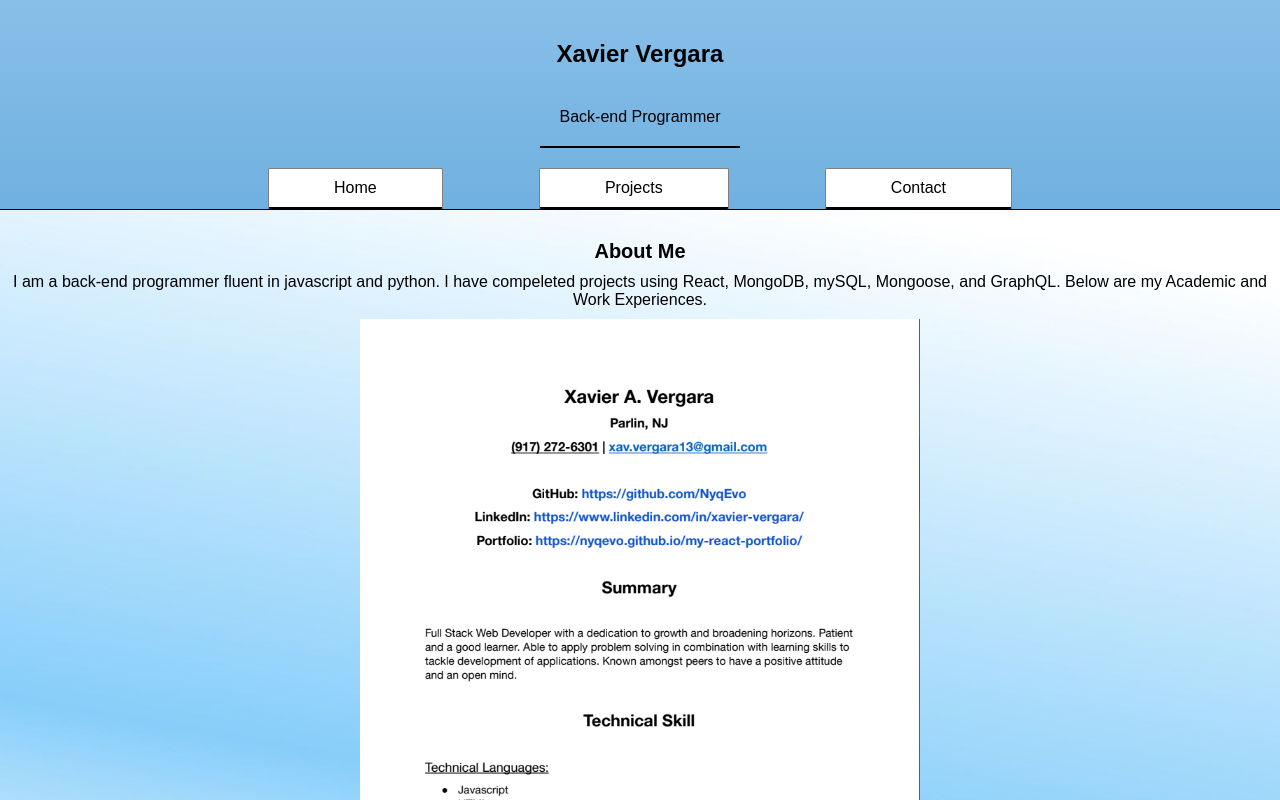
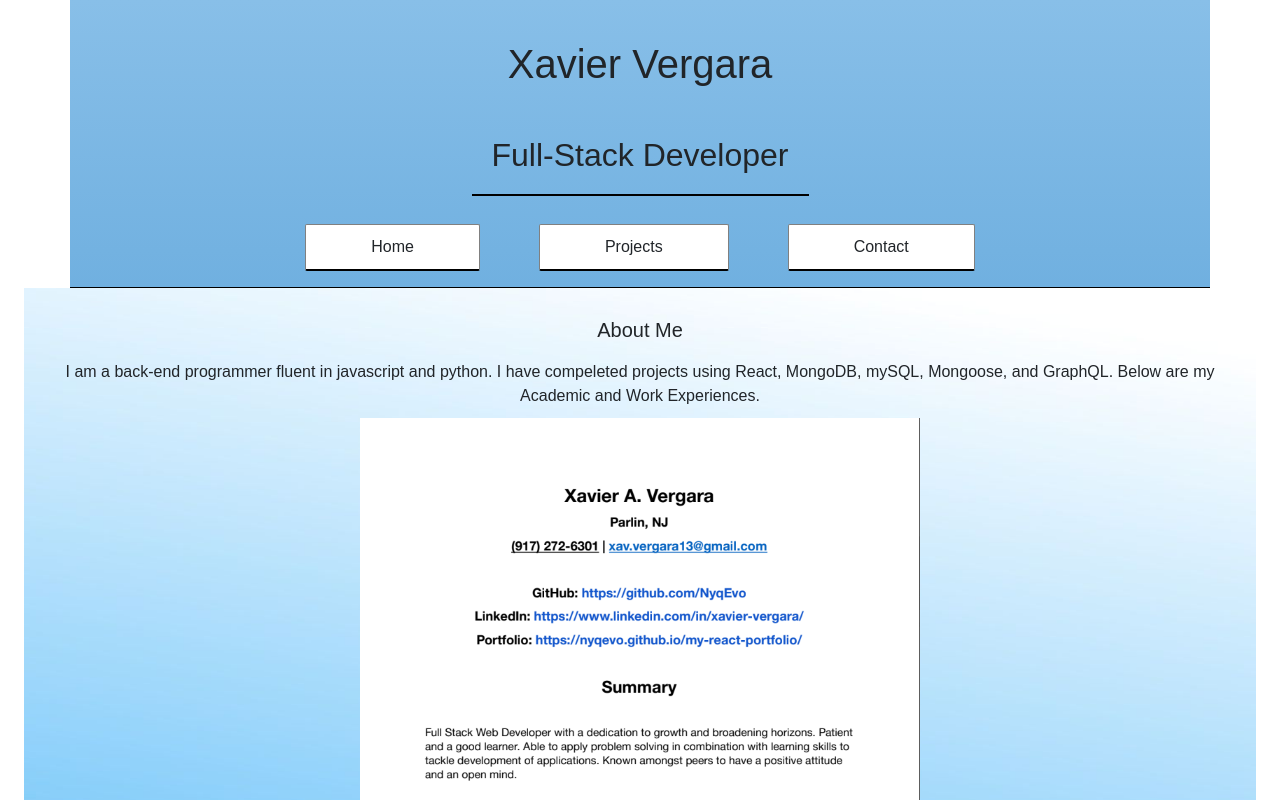
Before and after one commit to NyqEvo/my-react-portfolio, a React (Create React App) app: page / in a window 1280 px wide. Shown: the top 800 px of the page. Built offline with nearby package versions, Linux system fonts and the light colour scheme.

Commit message:
began style conversion to bootstrap

```diff
--- a/package.json
+++ b/package.json
@@ -6,6 +6,7 @@
     "@testing-library/jest-dom": "^5.11.4",
     "@testing-library/react": "^11.1.0",
     "@testing-library/user-event": "^12.1.10",
+    "bootstrap": "^5.3.2",
     "gh-pages": "^5.0.0",
     "react": "^17.0.1",
     "react-dom": "^17.0.1",
--- a/public/index.html
+++ b/public/index.html
@@ -4,16 +4,18 @@
 <head>
   <meta charset="utf-8" />
   <link rel="icon" href="%PUBLIC_URL%/favicon.ico" />
-  <meta name="viewport" content="width=device-width, initial-scale=1" />
+  <meta name="viewport" content="width=device-width, initial-scale=1">
   <meta name="theme-color" content="#000000" />
   <meta name="description" content="Web site created using create-react-app" />
+  <link href="https://cdn.jsdelivr.net/npm/bootstrap@5.3.2/dist/css/bootstrap.min.css" rel="stylesheet" integrity="sha384-T3c6CoIi6uLrA9TneNEoa7RxnatzjcDSCmG1MXxSR1GAsXEV/Dwwykc2MPK8M2HN" crossorigin="anonymous">
   <link rel="apple-touch-icon" href="%PUBLIC_URL%/logo192.png" />
   <link rel="manifest" href="%PUBLIC_URL%/manifest.json" />
   <title>Portfolio</title>
 </head>
 
 <body>
-  <div id="root"></div>
+  <div id="root" class="container-fluid"></div>
+  <script src="https://cdn.jsdelivr.net/npm/bootstrap@5.3.2/dist/js/bootstrap.bundle.min.js" integrity="sha384-C6RzsynM9kWDrMNeT87bh95OGNyZPhcTNXj1NW7RuBCsyN/o0jlpcV8Qyq46cDfL" crossorigin="anonymous"></script>
 </body>
 
 </html>
--- a/src/App.js
+++ b/src/App.js
@@ -11,10 +11,10 @@ function App() {
     const [currentPage, setCurrentPage] = useState(pages[0]);
 
     return (
-        <div className="portfolio-main">
-            <header className="Header">
-                <h1 className='name-title'>Xavier Vergara</h1>
-                <p className='header-description'>Back-end Programmer</p>
+        <div className="portfolio-main container-fluid">
+            <header className="Header container-sm">
+                <h1 className='name-title h1'>Xavier Vergara</h1>
+                <p className='header-description h2'>Full-Stack Developer</p>
                 <Nav page={currentPage} setPage={setCurrentPage} />
             </header>
             <Portfolio page={currentPage} />
```
Also changed, not shown: 1 other file (tests, documents, lock files or other folders).
